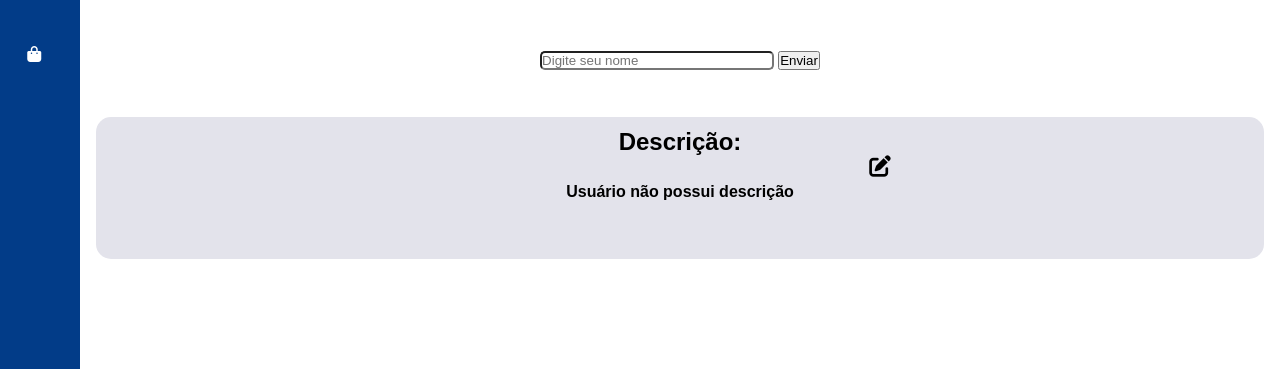
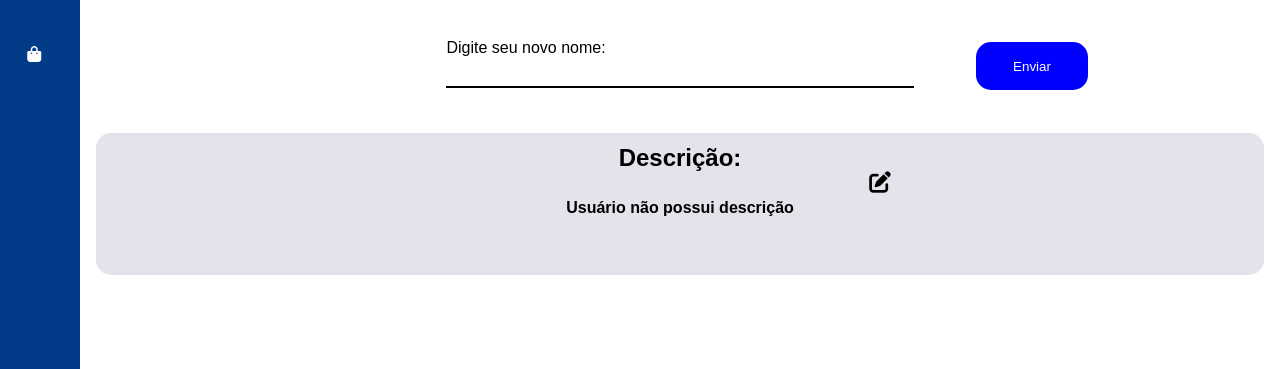
Before and after one commit to MatheusGgit/Site-Educacional, a Django app: template Paginas/templates/Paginas/redefNome.html in a window 1280 px wide. Shown: the part 318-687 px from the top of the page. Run offline with Django 4.2, Linux system fonts and the light colour scheme; the template is opened without the code that fills it, so the values that code supplies are empty; some libraries are stand-ins or nearby versions.

Commit message:
Mudanças simples e organização

```diff
--- a/Paginas/static/Paginas/Css.css
+++ b/Paginas/static/Paginas/Css.css
@@ -1427,11 +1427,63 @@ margin-right: 15px;
 /* redefDesc */
 .descrição-change
 {
-    margin-top: 2rem;
-    border-radius: 5px;
-    width: 70%;
-    height: 70%;
+    width: 40%;
+    border: none;
+    background: none;
+    outline: none;
+    margin-top: 0.7rem;
+    border-bottom: black solid 2px;
 }
+
+.Dark .descrição-change
+{
+    border-bottom: white solid 2px;
+    color: white;
+}
+
+.enviarDesc
+{
+    position: absolute;
+    color: white;
+    border-radius: 15px;
+    outline: none;
+    border: none;
+    background-color: blue;
+    width: 7rem;
+    height: 3rem;
+    top: 62%;
+    right: 15%;
+    cursor: pointer;
+    transition: 300ms;
+}
+
+.enviarDesc:hover
+{
+    transform: scale(1.1);
+    transition: 300ms;
+}
+
+.form-Desc
+{
+    display: flex;
+    align-content: space-around;
+    flex-direction: column;
+    flex-wrap: wrap;
+    justify-content: space-evenly;
+    align-items: flex-start;
+}
+
+.label-Desc
+{
+    margin-top: 1rem;
+    color: black;
+}
+
+.Dark .label-Desc
+{
+    color: white;
+}
+
 /* fim redefDesc */
 
 /* redefNome */
@@ -1441,4 +1493,27 @@ margin-right: 15px;
     border-radius: 5px;
     width: 20%;
 }
+
+.enviarNome
+{
+    position: absolute;
+    color: white;
+    border-radius: 15px;
+    outline: none;
+    border: none;
+    background-color: blue;
+    width: 7rem;
+    height: 3rem;
+    top: 45%;
+    right: 15%;
+    cursor: pointer;
+    transition: 300ms;
+}
+
+.enviarNome:hover
+{
+    transform: scale(1.1);
+    transition: 300ms;
+}
+
 /* fim redefNome */
--- a/Paginas/templates/Paginas/redefNome.html
+++ b/Paginas/templates/Paginas/redefNome.html
@@ -9,22 +9,21 @@
     <div class="info">
         {% if Usuarios.foto %}
             <div id="pic">
-              <img class="bottom" src="/media/fotos/2022/05/editProfilePic.png" />
               <a href = "{% url 'redefPhoto' %}"><img class="top" src="{{Usuarios.foto.url}}" /></a>
             </div>
         {% else %}
             <div id="pic">
-              <img class = "bottom" src = "/media/fotos/2022/05/editProfilePic.png">
               <a href = "{% url 'redefPhoto' %}"><img class="top" src="https://cdn.pixabay.com/photo/2015/10/05/22/37/blank-profile-picture-973460__340.png" /></a>
             </div>
         {%endif%}
 
         <div class = "userName">
-            <form method = "POST">
-                {% csrf_token %}
-                <input placeholder="Digite seu nome" class = "nome-redef" id = "nome" name = "nome">
-                <input type = "submit" value = "Enviar">
-            </form>
+            <form method = "POST" class="form-Desc">
+                        {% csrf_token %}
+                        <label for="desc" class="label-Desc">Digite seu novo nome:</label>
+                        <input class = "descrição-change" id = "desc" name = "desc">
+                        <input class = "enviarNome" type = "submit" value = "Enviar">
+                    </form>
         </div>
         <div>
             <br>
```
Also changed, not shown: Paginas/templates/Paginas/ComprarCurso.html (+3 -7 lines), Paginas/templates/Paginas/redefDesc.html (+4 -5 lines), templates/static/Css.css (deleted).
